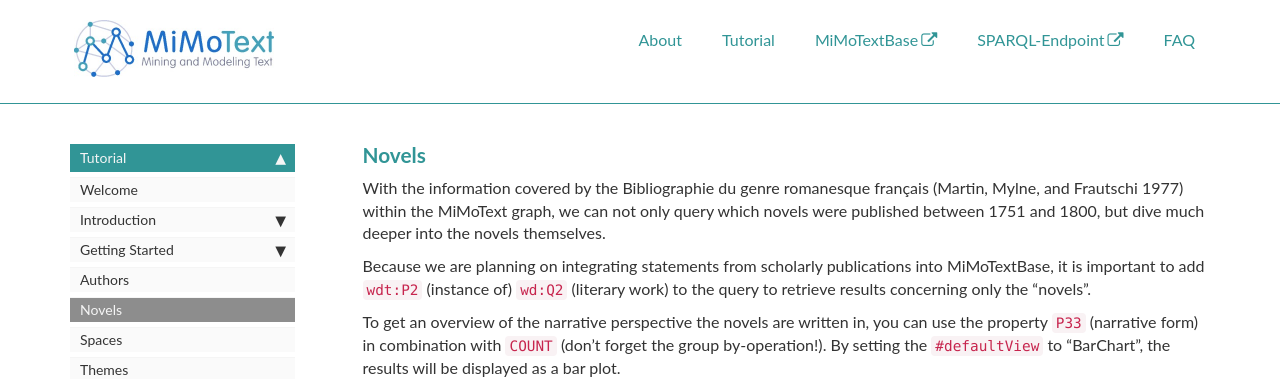
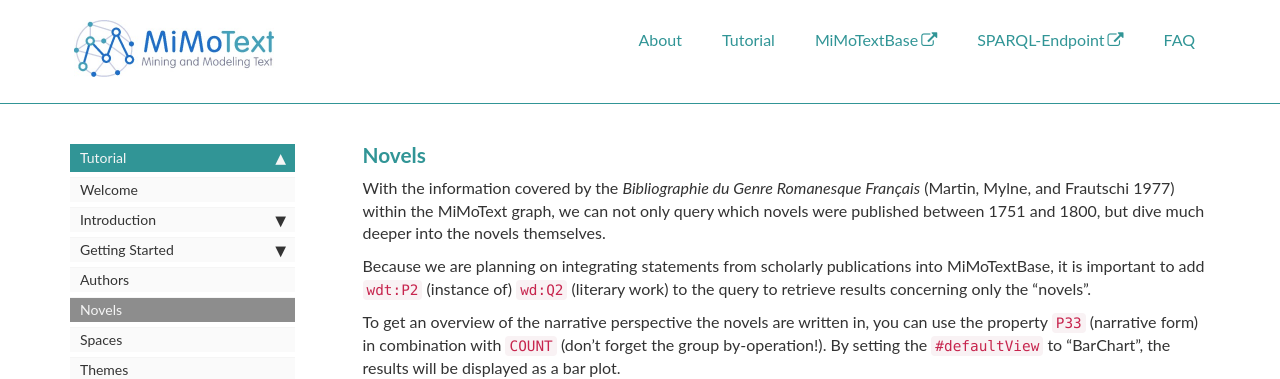
Before and after one commit to MiMoText/MiMoTextBase_Tutorial, a Jekyll site: the page built from pages/tutorial/novels.md, in a window 1280 px wide and 900 px high. Shown: the top 379 px of the window. Built offline with Jekyll 4.4.1, drawn with Linux system fonts in a browser that asks for light colours; comment, search, counter and statistics services are not loaded; our own code applies the rules of GitHub Pages for plain Markdown files.

Commit message:
format title of BGRF to italics

```diff
--- a/pages/tutorial/novels.md
+++ b/pages/tutorial/novels.md
@@ -12,7 +12,7 @@ toc: false
 
 ### **Novels**
 
-With the information covered by the Bibliographie du genre romanesque français (Martin, Mylne, and Frautschi 1977) within the MiMoText graph, we can not only query which novels were published between 1751 and 1800, but dive much deeper into the novels themselves.
+With the information covered by the _Bibliographie du Genre Romanesque Français_ (Martin, Mylne, and Frautschi 1977) within the MiMoText graph, we can not only query which novels were published between 1751 and 1800, but dive much deeper into the novels themselves.
 
 Because we are planning on integrating statements from scholarly publications into MiMoTextBase, it is important to add `wdt:P2` (instance of) `wd:Q2` (literary work) to the query to retrieve results concerning only the “novels”.
 
```
